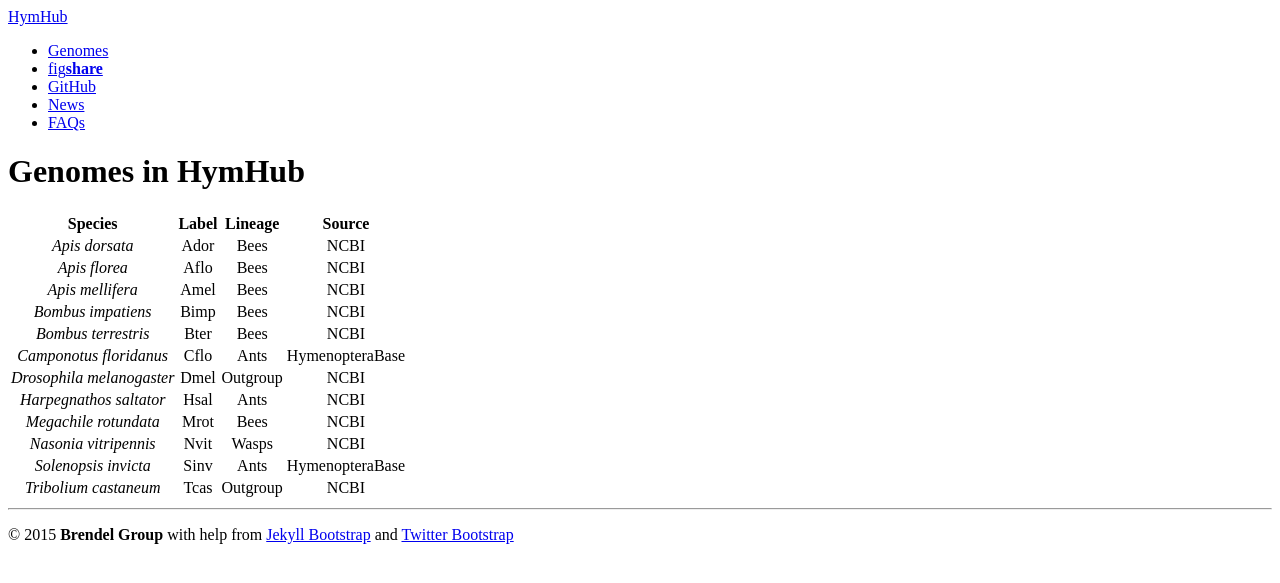
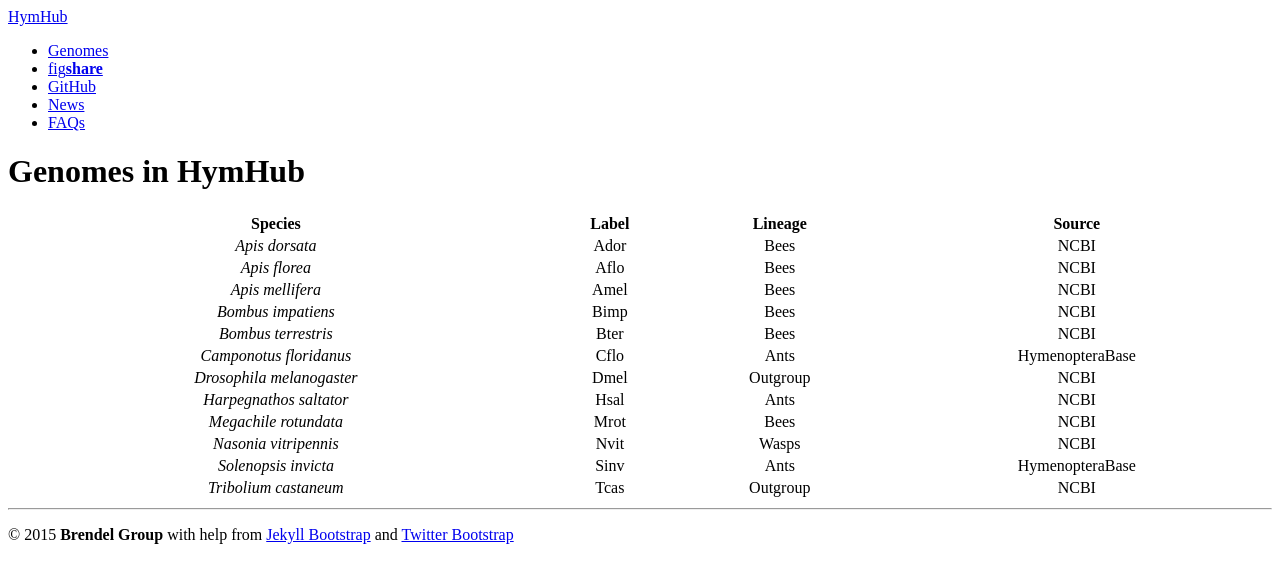
Before and after one commit to BrendelGroup/HymHub, a Jekyll site: the page built from genomes.md, in a window 1280 px wide. Shown: the top 583 px of the page. Built offline with Jekyll 4.4.1, drawn with Linux system fonts in a browser that asks for light colours.

Commit message:
Wider table

```diff
--- a/genomes.md
+++ b/genomes.md
@@ -5,6 +5,13 @@ description: ""
 group: navigation
 ---
 {% include JB/setup %}
+
+<style type="text/css">
+table
+{
+  width: 100%;
+}
+</style>
 
 |          Species           |   Label   |   Lineage   |         Source       |
 |:--------------------------:|:---------:|:-----------:|:--------------------:|
```
